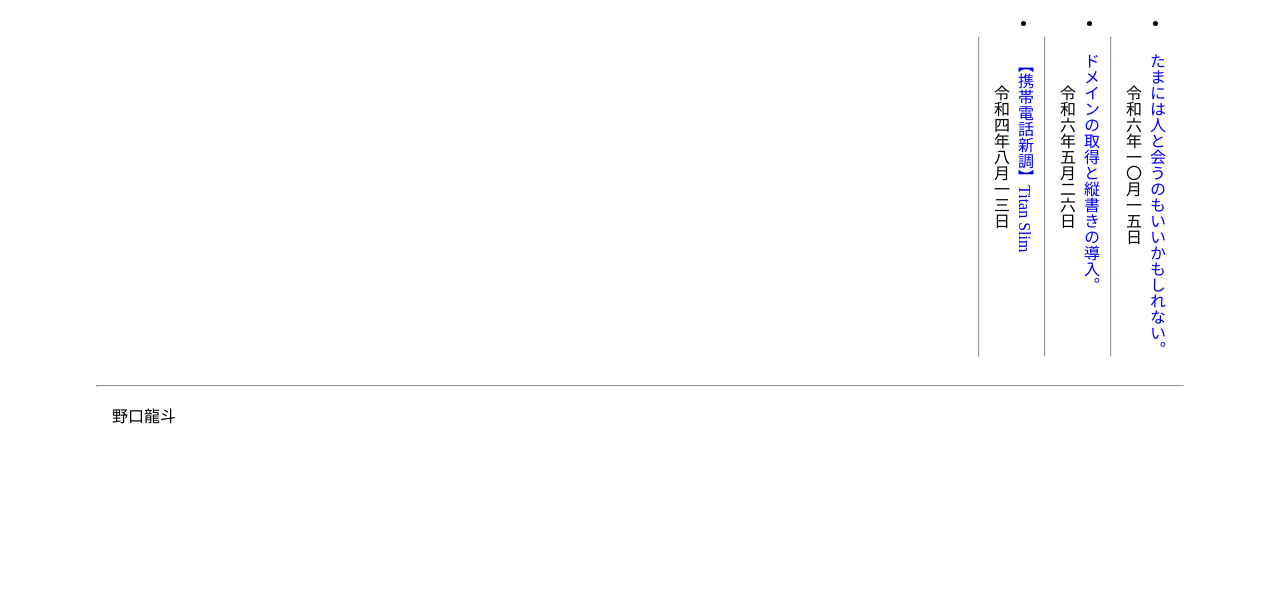
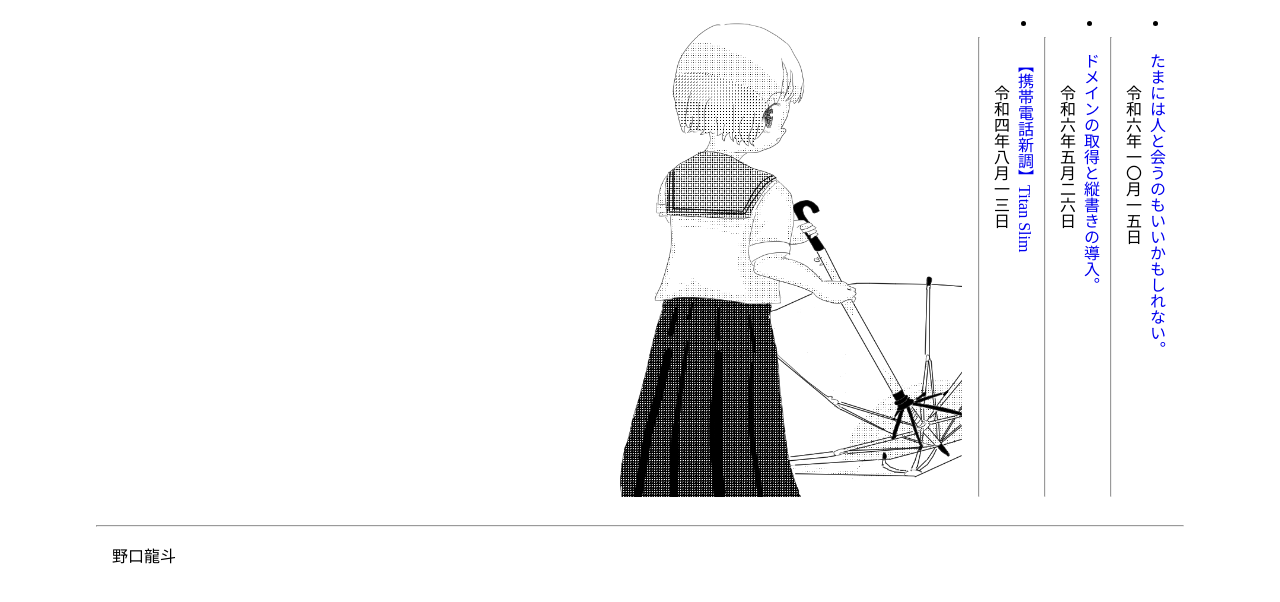
Before and after one commit to hontookasi/blog.gakuseihuku.moe, a plain HTML site: page index.html in a window 1280 px wide. Shown: the part 178-780 px from the top of the page. Drawn offline with Linux system fonts and the light colour scheme.

Commit message:
絵の挿入

```diff
--- a/index.html
+++ b/index.html
@@ -54,7 +54,7 @@
 
       .columns2 {
         padding-bottom: 20px;
-        width: 370px;
+        width: auto;
         writing-mode: vertical-rl;
         float: right;
       }
@@ -120,6 +120,8 @@
       <hr>
     </h1>
   </header>
+  <main class="main-wrap">
+  <div class="columns1">
   <a href="https://gakuseihuku.moe/">gakuseihuku.moe(トップ)</a>＞<a
     href="https://Blog.gakuseihuku.moe/">Blog.gakuseihuku.moe(現在)</a>/
   </article>
@@ -132,7 +134,6 @@
   <!-- FC2カウンター ここまで -->
   <font size="1">
     ※「*.gakuseihuku.moe/*」の検索ができます。</font>
-  <main class="main-wrap">
     <div class="new1">
       <div class="new2"><img src="new.gif"></div>
     </div>
@@ -145,17 +146,13 @@
         　　　令和六年五月二六日<br>
         <hr>
         <li> <a href="/Post/R04-08-13">　 【携帯電話新調】Titan Slim </a><br></li>
-        　　　令和四年八月一三日<br>
-        <hr>
-      </ul>
+        　　　令和四年八月一三日<br><hr></ul>
+        <img src ="20240622.png" height="500px"><br>
     </div>
-    <div class="columns3"> </div>
-    </aside>
   </main>
   <footer class="footer">
     <hr>
     <p>　野口龍斗
   </footer>
 </body>
-
 </html>
```
Also changed, not shown: 20240622.png (added). Lines whose indentation alone changed are shown as unchanged.
